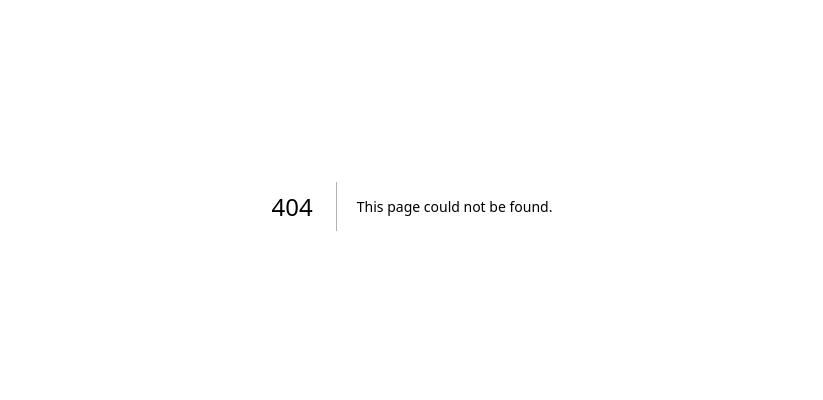
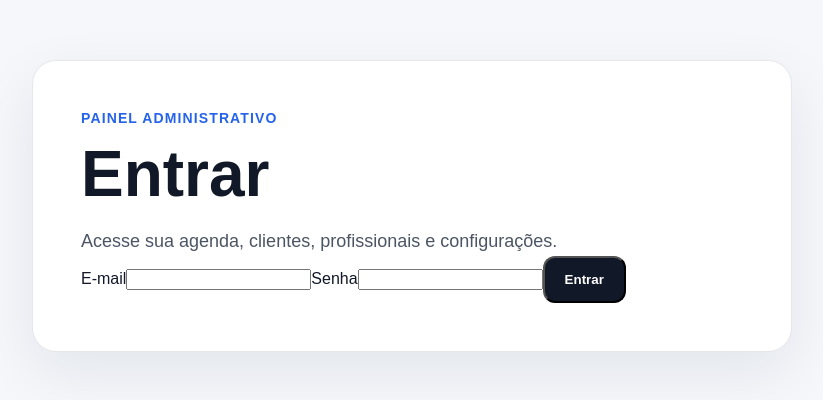
Before and after one commit to luisfelipevaroto/agendamento, a Next.js app: page /login in a window 1280 px wide. Before the commit this address had no page. Shown: the part 194-594 px from the top of the page, without its empty margins (228-1051 px from the left). Built offline with nearby package versions, Linux system fonts and the light colour scheme.

Commit message:
feat: add app/login/page.tsx

```diff
--- /dev/null
+++ b/app/login/page.tsx
@@ -0,0 +1,10 @@
+'use client';
+import { FormEvent, useState } from 'react';
+import { createClient } from '@/lib/supabase/client';
+import { useRouter } from 'next/navigation';
+
+export default function LoginPage(){
+ const [email,setEmail]=useState(''); const [password,setPassword]=useState(''); const [error,setError]=useState(''); const [loading,setLoading]=useState(false); const router=useRouter();
+ async function submit(e:FormEvent){ e.preventDefault(); setLoading(true); setError(''); const {error}=await createClient().auth.signInWithPassword({email,password}); if(error){setError('E-mail ou senha inválidos.');setLoading(false);return;} router.push('/admin'); router.refresh(); }
+ return <main className="page-shell"><section className="hero-card login-card"><span className="eyebrow">Painel administrativo</span><h1>Entrar</h1><p>Acesse sua agenda, clientes, profissionais e configurações.</p><form className="login-form" onSubmit={submit}><label>E-mail<input type="email" value={email} onChange={e=>setEmail(e.target.value)} required /></label><label>Senha<input type="password" value={password} onChange={e=>setPassword(e.target.value)} required /></label>{error&&<div className="form-error">{error}</div>}<button className="primary-button" disabled={loading}>{loading?'Entrando...':'Entrar'}</button></form></section></main>;
+}
```
